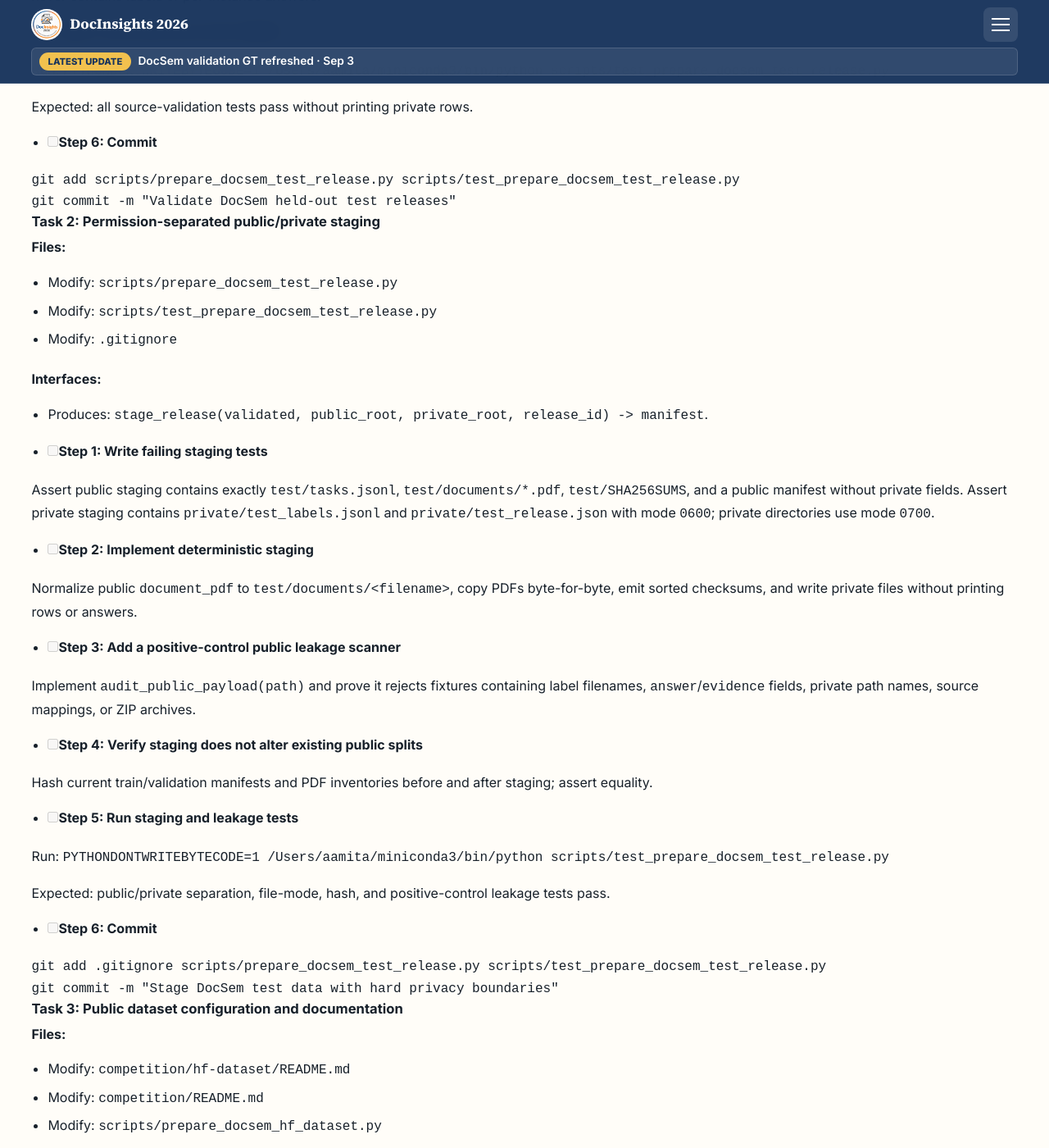
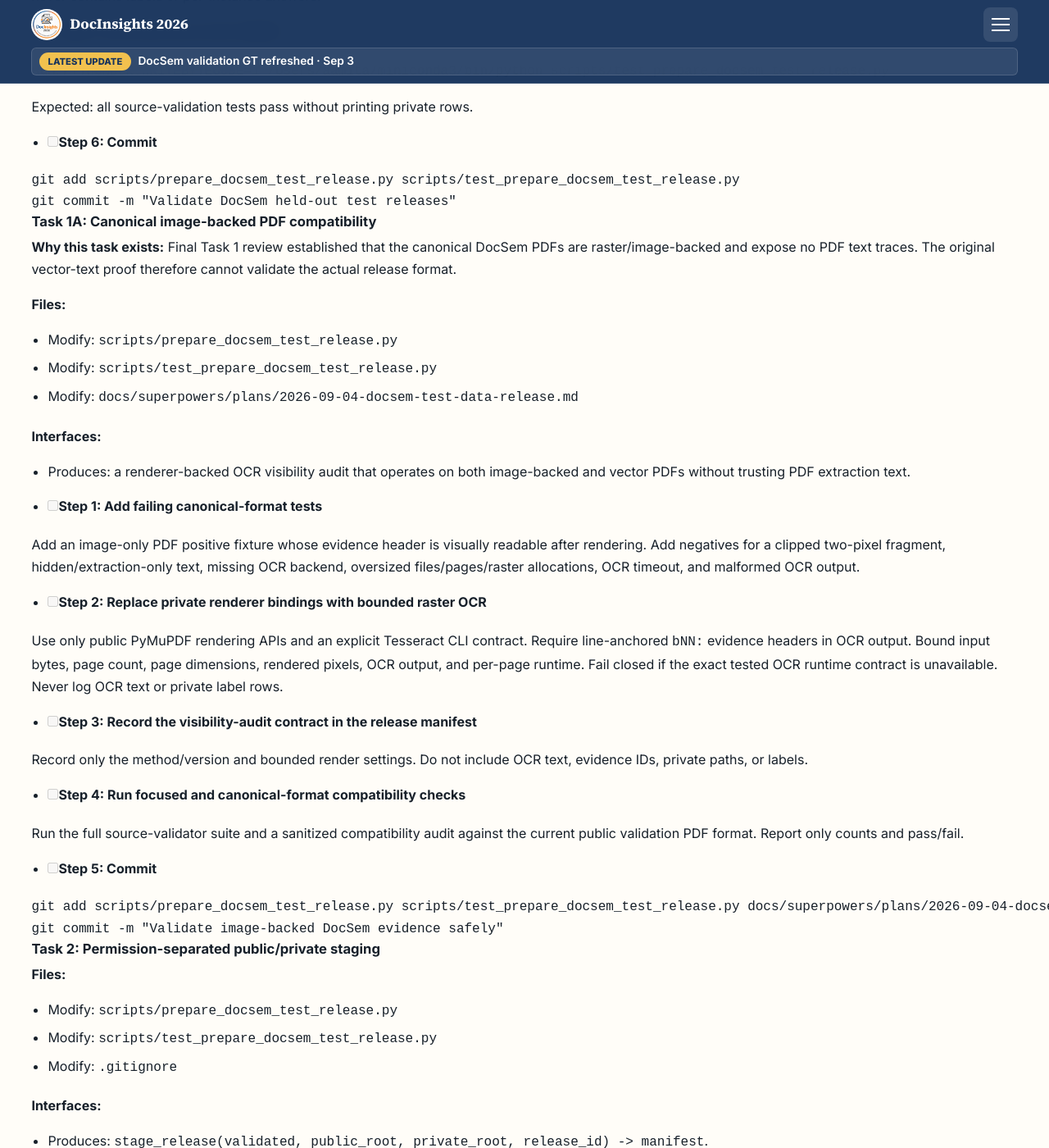
Before and after one commit to docinsights-workshop/docinsights-2026, a Jekyll site: the page built from docs/superpowers/plans/2026-09-04-docsem-test-data-release.md, in a window 1280 px wide and 1400 px high, scrolled down 1756 px. Shown: the whole window at 82% size. Built offline with Jekyll 4.4.1, drawn with Linux system fonts in a browser that asks for light colours; our own code applies the rules of GitHub Pages for plain Markdown files.

Commit message:
Plan image-backed DocSem release validation

````diff
--- a/docs/superpowers/plans/2026-09-04-docsem-test-data-release.md
+++ b/docs/superpowers/plans/2026-09-04-docsem-test-data-release.md
@@ -57,6 +57,53 @@ Expected: all source-validation tests pass without printing private rows.
 ```bash
 git add scripts/prepare_docsem_test_release.py scripts/test_prepare_docsem_test_release.py
 git commit -m "Validate DocSem held-out test releases"
+```
+
+### Task 1A: Canonical image-backed PDF compatibility
+
+**Why this task exists:** Final Task 1 review established that the canonical
+DocSem PDFs are raster/image-backed and expose no PDF text traces. The original
+vector-text proof therefore cannot validate the actual release format.
+
+**Files:**
+- Modify: `scripts/prepare_docsem_test_release.py`
+- Modify: `scripts/test_prepare_docsem_test_release.py`
+- Modify: `docs/superpowers/plans/2026-09-04-docsem-test-data-release.md`
+
+**Interfaces:**
+- Produces: a renderer-backed OCR visibility audit that operates on both
+  image-backed and vector PDFs without trusting PDF extraction text.
+
+- [ ] **Step 1: Add failing canonical-format tests**
+
+Add an image-only PDF positive fixture whose evidence header is visually
+readable after rendering. Add negatives for a clipped two-pixel fragment,
+hidden/extraction-only text, missing OCR backend, oversized files/pages/raster
+allocations, OCR timeout, and malformed OCR output.
+
+- [ ] **Step 2: Replace private renderer bindings with bounded raster OCR**
+
+Use only public PyMuPDF rendering APIs and an explicit Tesseract CLI contract.
+Require line-anchored `bNN:` evidence headers in OCR output. Bound input bytes,
+page count, page dimensions, rendered pixels, OCR output, and per-page runtime.
+Fail closed if the exact tested OCR runtime contract is unavailable. Never log
+OCR text or private label rows.
+
+- [ ] **Step 3: Record the visibility-audit contract in the release manifest**
+
+Record only the method/version and bounded render settings. Do not include OCR
+text, evidence IDs, private paths, or labels.
+
+- [ ] **Step 4: Run focused and canonical-format compatibility checks**
+
+Run the full source-validator suite and a sanitized compatibility audit against
+the current public validation PDF format. Report only counts and pass/fail.
+
+- [ ] **Step 5: Commit**
+
+```bash
+git add scripts/prepare_docsem_test_release.py scripts/test_prepare_docsem_test_release.py docs/superpowers/plans/2026-09-04-docsem-test-data-release.md
+git commit -m "Validate image-backed DocSem evidence safely"
 ```
 
 ### Task 2: Permission-separated public/private staging
````
